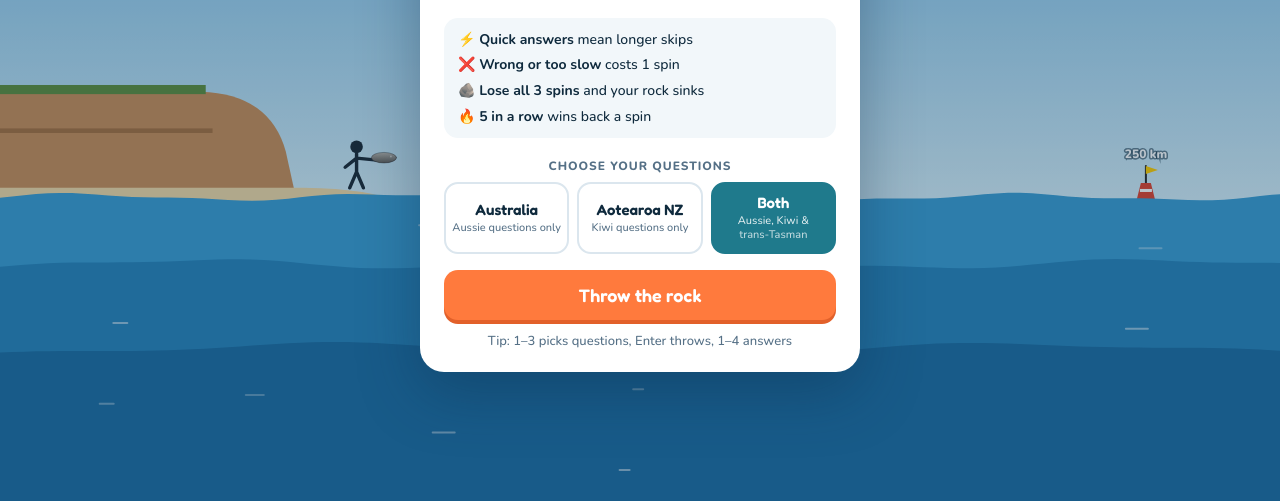
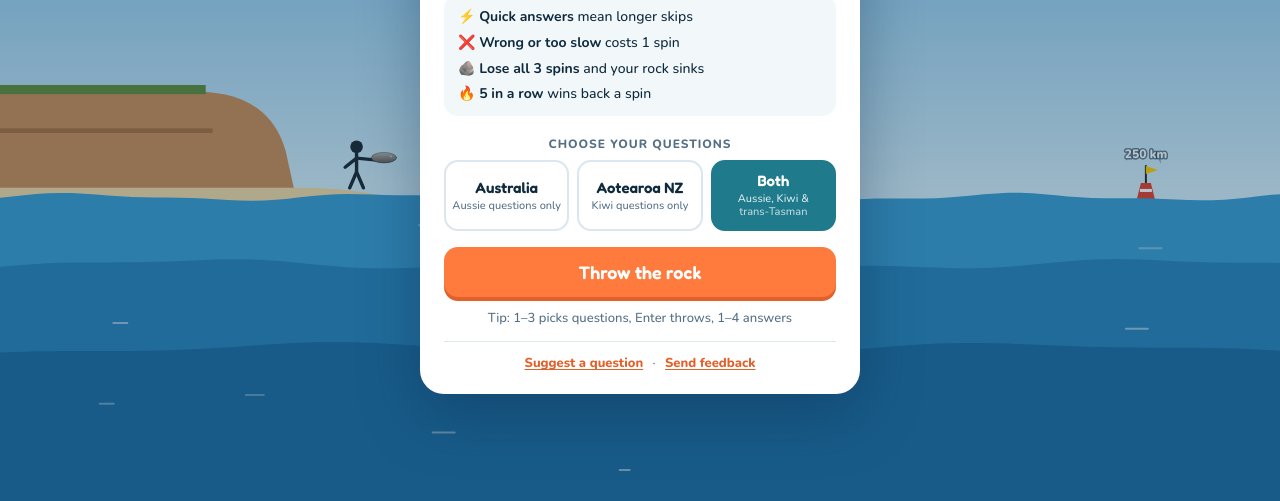
Before and after one commit to r3cla/skip-the-ditch, a plain HTML site: page index.html in a window 1280 px wide. Shown: the part 299-800 px from the top of the page. Drawn offline with nearby package versions, Linux system fonts and the light colour scheme; animation ran at ten frames a second.

Commit message:
Add question suggestions, feedback and question reports

```diff
--- a/game.js
+++ b/game.js
@@ -20,6 +20,7 @@
   const distEl = $("dist"), spinEl = $("spin"), streakEl = $("streak");
   const progFill = $("progress-fill"), progRock = $("progress-rock");
   const muteBtn = $("mute");
+  const reportEl = $("report");
 
   const TAGS = { au: "Australia", nz: "Aotearoa NZ", tt: "Trans-Tasman" };
   const MODES = {
@@ -28,6 +29,18 @@
     both: { label: "Both",        sub: 'Aussie, Kiwi &amp; <span class="nowrap">trans-Tasman</span>', cats: ["au", "nz", "tt"], share: "trans-Tasman" },
   };
   const MODE_KEYS = Object.keys(MODES);
+
+  // Submissions go to GitHub issue forms (.github/ISSUE_TEMPLATE). Point this elsewhere
+  // (e.g. a Google Form) if players shouldn't need a GitHub account.
+  const ISSUES_URL = "https://github.com/r3cla/skip-the-ditch/issues/new";
+  const issueLink = (template, fields = {}) =>
+    `${ISSUES_URL}?${new URLSearchParams({ template, ...fields })}`;
+  const contributeLinks = `
+    <p class="contribute">
+      <a href="${issueLink("suggest-question.yml")}" target="_blank" rel="noopener">Suggest a question</a>
+      <span aria-hidden="true">·</span>
+      <a href="${issueLink("feedback.yml")}" target="_blank" rel="noopener">Send feedback</a>
+    </p>`;
 
   // ---------- Storage (safe) ----------
   const store = {
@@ -223,6 +236,7 @@
           <button class="primary" id="go" type="button">Throw the rock</button>
           <p class="best" id="best-line" hidden></p>
           <p class="hint">Tip: 1–3 picks questions, Enter throws, 1–4 answers</p>
+          ${contributeLinks}
         </div>
       </div>`;
     for (const b of overlay.querySelectorAll(".mode")) b.addEventListener("click", () => setMode(b.dataset.mode));
@@ -281,6 +295,7 @@
             <button class="secondary" id="share" type="button">Share</button>
           </div>
           <p class="mode-note">Questions: <b>${MODES[mode].label}</b> · <button class="link" id="change" type="button">Change</button></p>
+          ${contributeLinks}
         </div>
       </div>`;
     $("again").addEventListener("click", startGame);
@@ -316,6 +331,7 @@
     questionEl.textContent = current.q;
     factEl.textContent = "";
     factEl.classList.remove("show");
+    reportEl.hidden = true; // only offered once the answer is revealed
     answersEl.innerHTML = "";
     const opts = shuffle(current.a.map((text, i) => ({ text, correct: i === 0 })));
     opts.forEach((o, i) => {
@@ -352,6 +368,12 @@
     if (btn && !ok) btn.classList.add("wrong");
     if (current.f) { factEl.textContent = current.f; factEl.classList.add("show"); }
     const correctText = current.a[0];
+    reportEl.href = issueLink("report-question.yml", {
+      title: `[Report] ${current.q}`,
+      question: current.q,
+      "listed-answer": correctText,
+    });
+    reportEl.hidden = false;
 
     const r = run;
     if (ok) {
--- a/index.html
+++ b/index.html
@@ -37,7 +37,10 @@
     <section id="card" class="hidden" tabindex="-1" aria-labelledby="question">
       <div class="card-top">
         <span id="tag" class="tag"></span>
-        <span id="qnum"></span>
+        <span class="card-meta">
+          <a id="report" class="report" target="_blank" rel="noopener" hidden aria-label="Report a problem with this question (opens in a new tab)" title="Report a problem with this question">Report</a>
+          <span id="qnum"></span>
+        </span>
       </div>
       <div id="timer"><div id="timer-fill"></div></div>
       <h2 id="question"></h2>
--- a/style.css
+++ b/style.css
@@ -395,6 +395,28 @@ h1, h2, .value, .primary, .secondary { font-family: "Fredoka", "Nunito", system-
 .mode.nz { --mode-color: var(--nz-bg); }
 .mode b { font: 600 15px "Fredoka", sans-serif; line-height: 1.2; }
 .nowrap { white-space: nowrap; }
+
+/* ---------- Contribute / report links ---------- */
+.contribute {
+  margin: 14px 0 0;
+  padding-top: 12px;
+  border-top: 1px solid var(--line);
+  font-size: 13px;
+  color: var(--muted);
+  text-align: center;
+}
+.contribute a, .report {
+  font-weight: 800;
+  color: var(--accent-dark);
+  text-underline-offset: 2px;
+}
+.contribute a:hover, .report:hover { color: var(--ink); }
+.contribute span { margin: 0 6px; }
+a:focus-visible { outline: 3px solid #1f7a8c; outline-offset: 2px; border-radius: 3px; }
+
+.card-meta { display: flex; align-items: center; gap: 10px; }
+.report { font-size: 12px; }
+.report[hidden] { display: none; }
 .mode span { font-size: 11px; line-height: 1.25; color: var(--muted); }
 .mode:hover { border-color: var(--mode-color); }
 .mode:active { transform: scale(0.97); }
```
Also changed, not shown: 3 other files.
